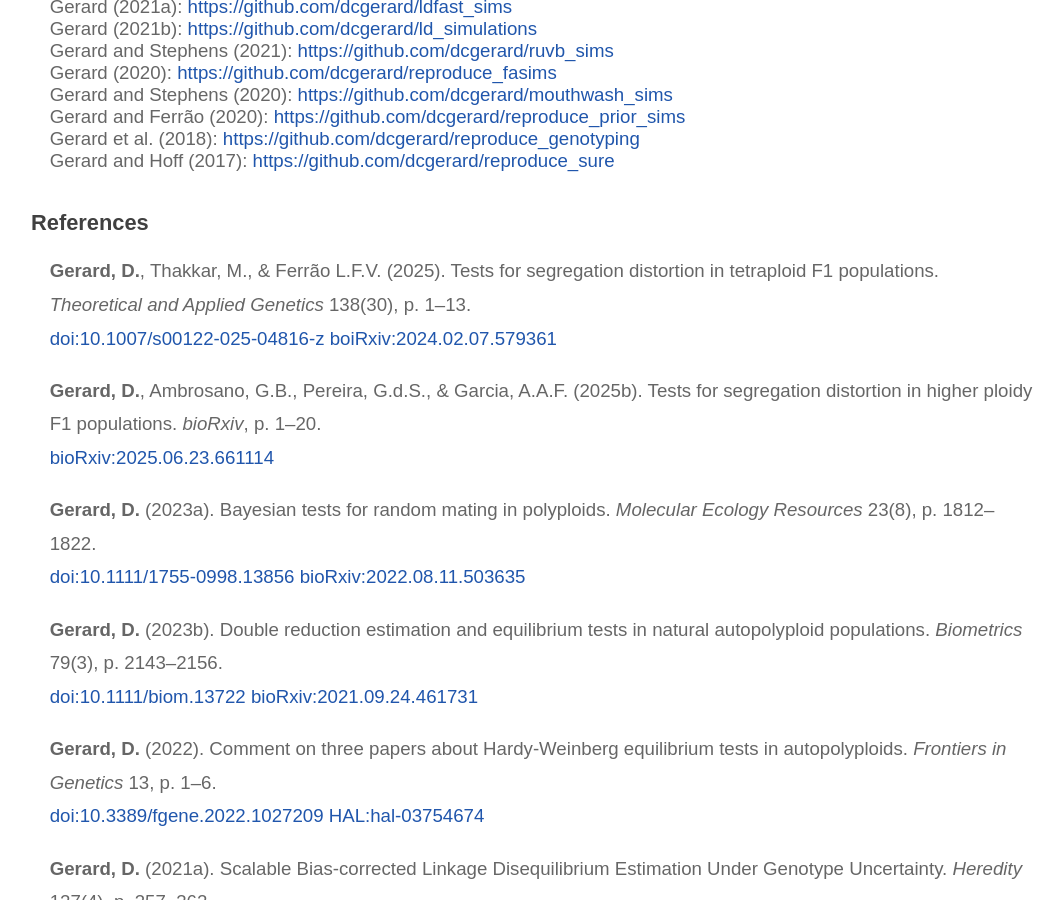
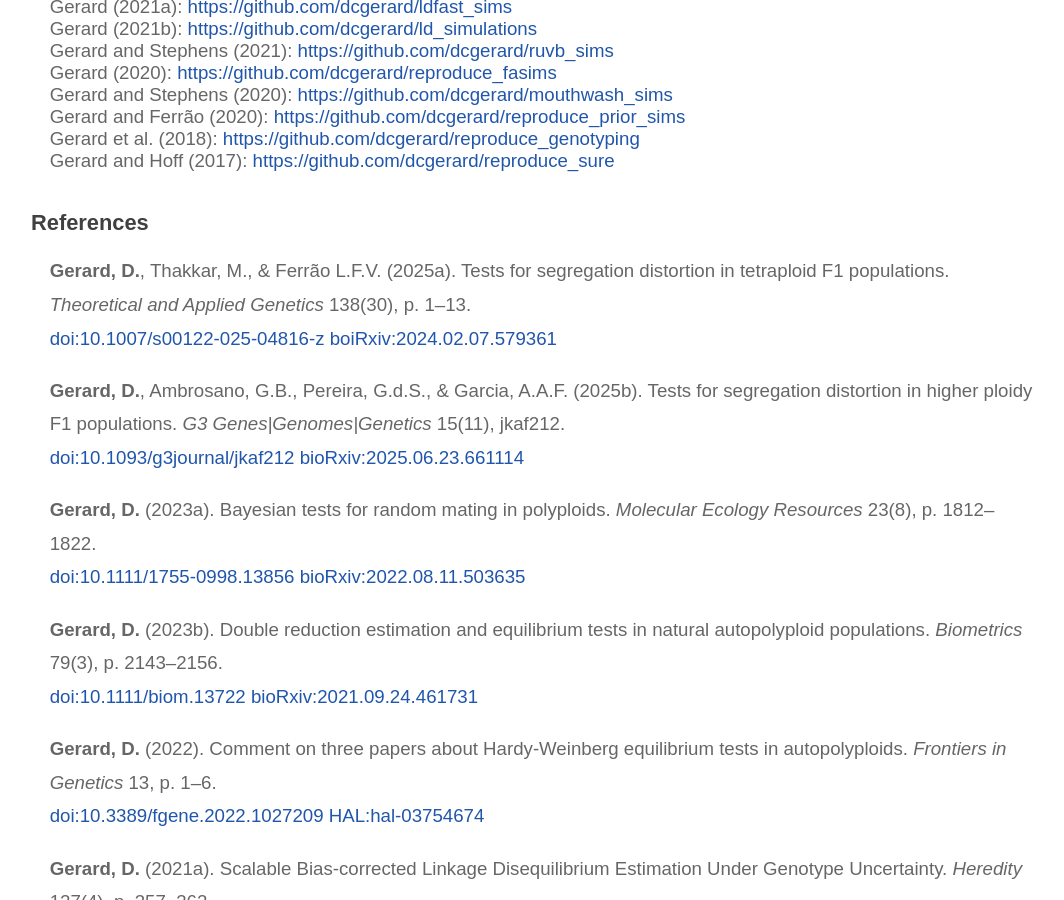
Before and after one commit to dcgerard/dcgerard.github.io, a Jekyll site: the page built from code/index.md, in a window 1280 px wide and 900 px high, scrolled down 783 px. Shown: the whole window, without its empty margins (97-1161 px from the left). Built offline with Jekyll 4.4.1, drawn with Linux system fonts in a browser that asks for light colours.

Commit message:
update citation

```diff
--- a/code/index.md
+++ b/code/index.md
@@ -34,11 +34,12 @@ data, and executing automatically via a Makefile.
 
 ### References
 
-- **Gerard, D.**, Thakkar, M., & Ferr&atilde;o L.F.V. (2025). Tests for segregation distortion in tetraploid F1 populations. *Theoretical and Applied Genetics* 138(30), p. 1--13. \\
+- **Gerard, D.**, Thakkar, M., & Ferr&atilde;o L.F.V. (2025a). Tests for segregation distortion in tetraploid F1 populations. *Theoretical and Applied Genetics* 138(30), p. 1--13. \\
   [doi:10.1007/s00122-025-04816-z](https://doi.org/10.1007/s00122-025-04816-z)
   [boiRxiv:2024.02.07.579361](https://doi.org/10.1101/2024.02.07.579361)
 
-- **Gerard, D.**, Ambrosano, G.B., Pereira, G.d.S., & Garcia, A.A.F. (2025b). Tests for segregation distortion in higher ploidy F1 populations. *bioRxiv*, p. 1--20. \\
+- **Gerard, D.**, Ambrosano, G.B., Pereira, G.d.S., & Garcia, A.A.F. (2025b). Tests for segregation distortion in higher ploidy F1 populations. *G3 Genes|Genomes|Genetics* 15(11), jkaf212.\\
+  [doi:10.1093/g3journal/jkaf212](https://doi.org/10.1093/g3journal/jkaf212)
   [bioRxiv:2025.06.23.661114](https://doi.org/10.1101/2025.06.23.661114)
 
 - **Gerard, D.** (2023a). Bayesian tests for random mating in polyploids. *Molecular Ecology Resources* 23(8), p. 1812--1822. \\
```
